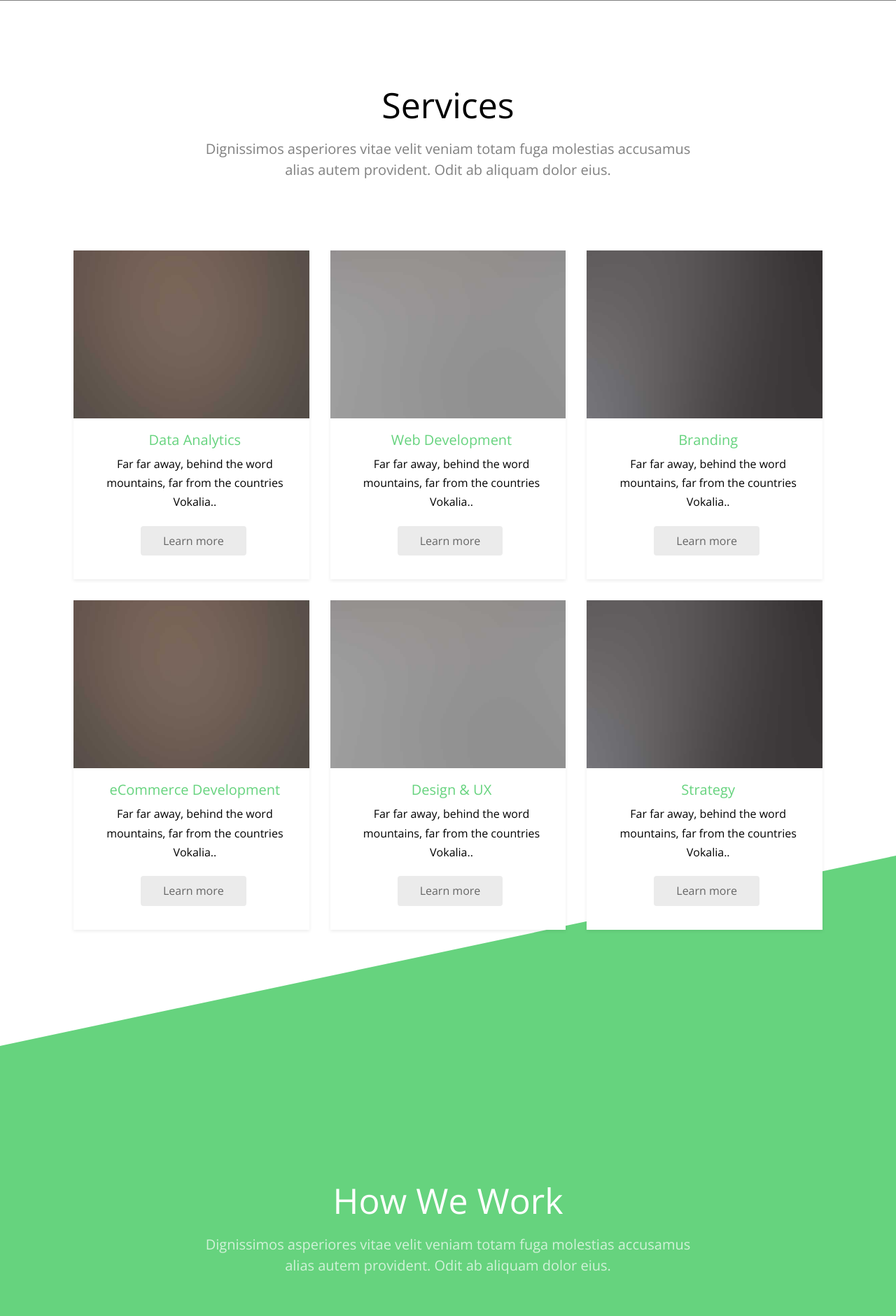
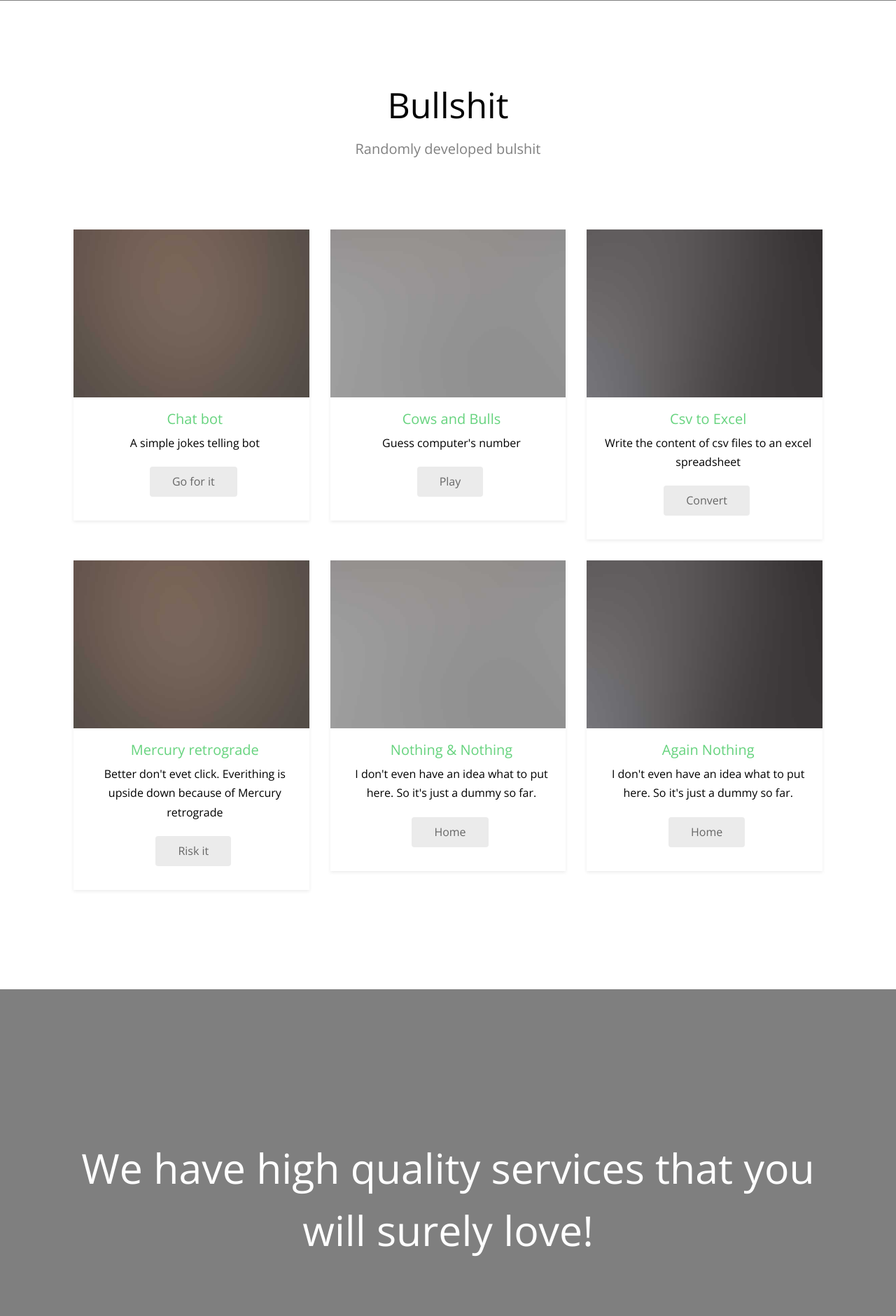
Before and after one commit to crawler4o/Georgiev_Tech, a Django app: page / in a window 1280 px wide. Shown: the part 3959-5840 px from the top of the page at 70% size. Run offline with Django 3.2, Linux system fonts and the light colour scheme; some libraries are stand-ins or nearby versions; some web fonts are replaced.

Commit message:
index update

```diff
--- a/Templates/index.html
+++ b/Templates/index.html
@@ -13,17 +13,7 @@
 	<meta name="keywords" content="Georgiev, cool" />
 	<meta name="author" content="Asen Georgiev" />
 
-  	<!-- Facebook and Twitter integration
-	<meta property="og:title" content=""/>
-	<meta property="og:image" content=""/>
-	<meta property="og:url" content=""/>
-	<meta property="og:site_name" content=""/>
-	<meta property="og:description" content=""/>
-	<meta name="twitter:title" content="" />
-	<meta name="twitter:image" content="" />
-	<meta name="twitter:url" content="" />
-	<meta name="twitter:card" content="" />
-																				-->
+
 	<link href="https://fonts.googleapis.com/css?family=Open+Sans:300,400,700" rel="stylesheet">
 
 	<!-- Animate.css -->
@@ -53,6 +43,9 @@
 	<![endif]-->
 
 	</head>
+
+
+
 	<body>
 
 	<div class="gtco-loader"></div>
@@ -69,15 +62,7 @@
 					<div class="col-md-6 col-xs-6">
 						<div id="gtco-logo"><a href="index.html">Georgiev<em>.</em>tech</a></div>
 					</div>
-					<!-- Ommited facebook icons
-						<div class="col-md-6 col-xs-6 social-icons">
-						<ul class="gtco-social-top">
-							<li><a href="#"><i class="icon-facebook"></i></a></li>
-							<li><a href="#"><i class="icon-twitter"></i></a></li>
-							<li><a href="#"><i class="icon-linkedin"></i></a></li>
-							<li><a href="#"><i class="icon-instagram"></i></a></li>
-						</ul>
-					</div> -->
+
 				</div>
 			</div>
 		</div>
@@ -89,7 +74,7 @@
 						<ul>
 							<li class="active"><a href="">Home</a></li>
 							<li class="has-dropdown">
-								<a href="">Services</a>
+								<a href="">Bullshit</a>
 								<ul class="dropdown">
 									<li><a href="/chat_bot">Chat bot</a></li>
 									<li><a href="/bulls_and_cows">Cows and Bulls</a></li>
@@ -115,7 +100,7 @@
 				<div class="col-md-12 mt-text text-center animate-box" data-animate-effect="fadeInUp">
 					<h1>Think first <strong>Act later</strong></h1>
 					<h2>Turn the tide</h2>
-					<div class="text-center"><a href="https://youtu.be/kRPGPAnPNa8" class="btn btn-primary btn-lg popup-vimeo">Watch the video</a></div>
+					<div class="text-center"><a href="https://vimeo.com/223890121" class="btn btn-primary btn-lg popup-vimeo">Watch the video</a></div>
 				</div>
 			</div>
 		</div>
@@ -215,63 +200,63 @@
 			<div class="gtco-container">
 				<div class="row">
 					<div class="col-md-8 col-md-offset-2 text-center gtco-heading">
-						<h2>Services</h2>
-						<p>Dignissimos asperiores vitae velit veniam totam fuga molestias accusamus alias autem provident. Odit ab aliquam dolor eius.</p>
+						<h2>Bullshit</h2>
+						<p>Randomly developed bulshit</p>
 					</div>
 				</div>
 				<div class="row">
 
 					<div class="col-lg-4 col-md-4 col-sm-6">
-						<a href="#" class="gtco-card-item">
+						<a href="/chat_bot" class="gtco-card-item">
 							<figure>
 								<div class="overlay"><i class="ti-plus"></i></div>
 								<img src="{% static 'images/img_1.jpg' %}" alt="Image" class="img-responsive">
 							</figure>
 							<div class="gtco-text">
-								<h2>Data Analytics</h2>
-								<p>Far far away, behind the word mountains, far from the countries Vokalia..</p>
-								<p><span class="btn btn-primary">Learn more</span></p>
+								<h2>Chat bot</h2>
+								<p>A simple jokes telling bot</p>
+								<p><span class="btn btn-primary">Go for it</span></p>
 							</div>
 						</a>
 					</div>
 					<div class="col-lg-4 col-md-4 col-sm-6">
-						<a href="#" class="gtco-card-item">
+						<a href="/bulls_and_cows" class="gtco-card-item">
 							<figure>
 								<div class="overlay"><i class="ti-plus"></i></div>
 								<img src="{% static 'images/img_2.jpg' %}" alt="Image" class="img-responsive">
 							</figure>
 							<div class="gtco-text">
-								<h2>Web Development</h2>
-								<p>Far far away, behind the word mountains, far from the countries Vokalia..</p>
-								<p><span class="btn btn-primary">Learn more</span></p>
+								<h2>Cows and Bulls</h2>
+								<p>Guess computer's number</p>
+								<p><span class="btn btn-primary">Play</span></p>
 							</div>
 						</a>
 					</div>
 					<div class="col-lg-4 col-md-4 col-sm-6">
-						<a href="#" class="gtco-card-item">
+						<a href="/csv_to_xlsx" class="gtco-card-item">
 							<figure>
 								<div class="overlay"><i class="ti-plus"></i></div>
 								<img src="{% static 'images/img_3.jpg' %}" alt="Image" class="img-responsive">
 							</figure>
 							<div class="gtco-text">
-								<h2>Branding</h2>
-								<p>Far far away, behind the word mountains, far from the countries Vokalia..</p>
-								<p><span class="btn btn-primary">Learn more</span></p>
+								<h2>Csv to Excel</h2>
+								<p>Write the content of csv files to an excel spreadsheet</p>
+								<p><span class="btn btn-primary">Convert</span></p>
 							</div>
 						</a>
 					</div>
 
 
 					<div class="col-lg-4 col-md-4 col-sm-6">
-						<a href="#" class="gtco-card-item">
+						<a href="/mercury_retrograde" class="gtco-card-item">
 							<figure>
 								<div class="overlay"><i class="ti-plus"></i></div>
 								<img src="{% static 'images/img_1.jpg' %}" alt="Image" class="img-responsive">
 							</figure>
 							<div class="gtco-text">
-								<h2>eCommerce Development</h2>
-								<p>Far far away, behind the word mountains, far from the countries Vokalia..</p>
-								<p><span class="btn btn-primary">Learn more</span></p>
+								<h2>Mercury retrograde</h2>
+								<p>Better don't evet click. Everithing is upside down because of Mercury retrograde</p>
+								<p><span class="btn btn-primary">Risk it</span></p>
 							</div>
 						</a>
 					</div>
@@ -283,9 +268,9 @@
 								<img src="{% static 'images/img_2.jpg' %}" alt="Image" class="img-responsive">
 							</figure>
 							<div class="gtco-text">
-								<h2>Design &amp; UX</h2>
-								<p>Far far away, behind the word mountains, far from the countries Vokalia..</p>
-								<p><span class="btn btn-primary">Learn more</span></p>
+								<h2>Nothing &amp; Nothing</h2>
+								<p>I don't even have an idea what to put here. So it's just a dummy so far.</p>
+								<p><span class="btn btn-primary">Home</span></p>
 							</div>
 						</a>
 					</div>
@@ -297,9 +282,9 @@
 								<img src="{% static 'images/img_3.jpg' %}" alt="Image" class="img-responsive">
 							</figure>
 							<div class="gtco-text">
-								<h2>Strategy</h2>
-								<p>Far far away, behind the word mountains, far from the countries Vokalia..</p>
-								<p><span class="btn btn-primary">Learn more</span></p>
+								<h2>Again Nothing</h2>
+								<p>I don't even have an idea what to put here. So it's just a dummy so far.</p>
+								<p><span class="btn btn-primary">Home</span></p>
 							</div>
 						</a>
 					</div>
@@ -308,47 +293,7 @@
 			</div>
 		</div>
 
-		<div id="gtco-features">
-			<div class="gtco-container">
-				<div class="row">
-					<div class="col-md-8 col-md-offset-2 text-center gtco-heading animate-box">
-						<h2>How We Work</h2>
-						<p>Dignissimos asperiores vitae velit veniam totam fuga molestias accusamus alias autem provident. Odit ab aliquam dolor eius.</p>
-					</div>
-				</div>
-				<div class="row">
-					<div class="col-md-4 col-sm-6">
-						<div class="feature-center animate-box" data-animate-effect="fadeIn">
-							<span class="icon">
-								<i>1</i>
-							</span>
-							<h3>Design</h3>
-							<p>Dignissimos asperiores vitae velit veniam totam fuga molestias accusamus alias autem provident.</p>
-						</div>
-					</div>
-					<div class="col-md-4 col-sm-6">
-						<div class="feature-center animate-box" data-animate-effect="fadeIn">
-							<span class="icon">
-								<i>2</i>
-							</span>
-							<h3>Develop</h3>
-							<p>Dignissimos asperiores vitae velit veniam totam fuga molestias accusamus alias autem provident.</p>
-						</div>
-					</div>
-					<div class="col-md-4 col-sm-6">
-						<div class="feature-center animate-box" data-animate-effect="fadeIn">
-							<span class="icon">
-								<i>3</i>
-							</span>
-							<h3>Launch</h3>
-							<p>Dignissimos asperiores vitae velit veniam totam fuga molestias accusamus alias autem provident.</p>
-						</div>
-					</div>
 
-
-				</div>
-			</div>
-		</div>
 	</div>
 
 
@@ -363,76 +308,6 @@
 		</div>
 	</div>
 
-	<div id="gtco-counter" class="gtco-section">
-		<div class="gtco-container">
-
-			<div class="row">
-				<div class="col-md-8 col-md-offset-2 text-center gtco-heading animate-box">
-					<h2>Facts</h2>
-					<p>Dignissimos asperiores vitae velit veniam totam fuga molestias accusamus alias autem provident. Odit ab aliquam dolor eius.</p>
-				</div>
-			</div>
-
-			<div class="row">
-
-				<div class="col-md-3 col-sm-6 animate-box" data-animate-effect="fadeInUp">
-					<div class="feature-center">
-						<span class="counter js-counter" data-from="0" data-to="196" data-speed="5000" data-refresh-interval="50">1</span>
-						<span class="counter-label">Clients</span>
-
-					</div>
-				</div>
-				<div class="col-md-3 col-sm-6 animate-box" data-animate-effect="fadeInUp">
-					<div class="feature-center">
-						<span class="counter js-counter" data-from="0" data-to="97" data-speed="5000" data-refresh-interval="50">1</span>
-						<span class="counter-label">Projects</span>
-					</div>
-				</div>
-				<div class="col-md-3 col-sm-6 animate-box" data-animate-effect="fadeInUp">
-					<div class="feature-center">
-						<span class="counter js-counter" data-from="0" data-to="12402" data-speed="5000" data-refresh-interval="50">1</span>
-						<span class="counter-label">Coffee</span>
-					</div>
-				</div>
-				<div class="col-md-3 col-sm-6 animate-box" data-animate-effect="fadeInUp">
-					<div class="feature-center">
-						<span class="counter js-counter" data-from="0" data-to="12202" data-speed="5000" data-refresh-interval="50">1</span>
-						<span class="counter-label">Line of codes</span>
-
-					</div>
-				</div>
-
-			</div>
-		</div>
-	</div>
-
-
-
-	<div id="gtco-subscribe">
-		<div class="gtco-container">
-			<div class="row animate-box">
-				<div class="col-md-8 col-md-offset-2 text-center gtco-heading">
-					<h2>Subscribe</h2>
-					<p>Be the first to know about the new templates.</p>
-				</div>
-			</div>
-			<div class="row animate-box">
-				<div class="col-md-8 col-md-offset-2">
-					<form class="form-inline">
-						<div class="col-md-6 col-sm-6">
-							<div class="form-group">
-								<label for="email" class="sr-only">Email</label>
-								<input type="email" class="form-control" id="email" placeholder="Your Email">
-							</div>
-						</div>
-						<div class="col-md-6 col-sm-6">
-							<button type="submit" class="btn btn-default btn-block">Subscribe</button>
-						</div>
-					</form>
-				</div>
-			</div>
-		</div>
-	</div>
 
 	<footer id="gtco-footer" role="contentinfo">
 		<div class="gtco-container">
@@ -440,22 +315,20 @@
 
 				<div class="col-md-4">
 					<div class="gtco-widget">
-						<h3>About Us</h3>
+						<h3>About Me</h3>
 						<p>Lorem ipsum dolor sit amet consectetur adipisicing elit. Tempore eos molestias quod sint ipsum possimus temporibus officia iste perspiciatis consectetur in fugiat.</p>
-						<p><a href="#">Learn more...</a></p>
+						<p><a href="https://en.wikipedia.org/wiki/Main_Page">Learn more...</a></p>
 					</div>
 				</div>
 
 				<div class="col-md-4 col-md-push-1">
 					<div class="gtco-widget">
-						<h3>Services</h3>
+						<h3>Bullshit</h3>
 						<ul class="gtco-footer-links">
-							<li><a href="#">Data Analytics</a></li>
-							<li><a href="#">Web Development</a></li>
-							<li><a href="#">Branding &amp; Identity</a></li>
-							<li><a href="#">eCommerce Development</a></li>
-							<li><a href="#">Design &amp; UX</a></li>
-							<li><a href="#">Strategt</a></li>
+							<li><a href="/chat_bot">Chat bot</a></li>
+							<li><a href="/bulls_and_cows">Cows and Bulls</a></li>
+							<li><a href="/csv_to_xlsx">Csv to Excel</a></li>
+							<li><a href="/mercury_retrograde">Mercury Retrograde</a></li>
 						</ul>
 					</div>
 				</div>
@@ -466,9 +339,8 @@
 					<div class="gtco-widget">
 						<h3>Get In Touch</h3>
 						<ul class="gtco-quick-contact">
-							<li><a href="#"><i class="icon-phone"></i> +1 234 567 890</a></li>
-							<li><a href="#"><i class="icon-mail2"></i> info@GetTemplates.co</a></li>
-							<li><a href="#"><i class="icon-chat"></i> Live Chat</a></li>
+							<li><a href="callto:+359878652995"><i class="icon-phone"></i> +359 878652995</a></li>
+							<li><a href="mailto:assen.georgiew@gmail.com"><i class="icon-mail2"></i> assen.georgiew@gmail.com</a></li>
 						</ul>
 					</div>
 				</div>
@@ -478,17 +350,10 @@
 			<div class="row copyright">
 				<div class="col-md-12">
 					<p class="pull-left">
-						<small class="block">&copy; 2016 Free HTML5. All Rights Reserved.</small>
-						<small class="block">Designed by <a href="http://GetTemplates.co/" target="_blank">GetTemplates.co</a> Demo Images: <a href="http://unsplash.com/" target="_blank">Unsplash</a></small>
+						<small class="block">&copy; No Copyright :-)</small>
+						<small class="block">Free Design template by <a href="http://GetTemplates.co/" target="_blank">GetTemplates.co</a> </small>
 					</p>
-					<p class="pull-right">
-						<ul class="gtco-social-icons pull-right">
-							<li><a href="#"><i class="icon-twitter"></i></a></li>
-							<li><a href="#"><i class="icon-facebook"></i></a></li>
-							<li><a href="#"><i class="icon-linkedin"></i></a></li>
-							<li><a href="#"><i class="icon-dribbble"></i></a></li>
-						</ul>
-					</p>
+
 				</div>
 			</div>
 
```
